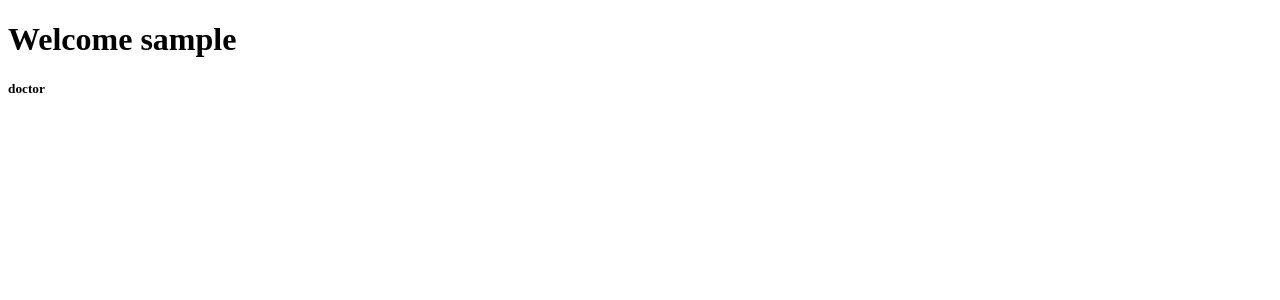
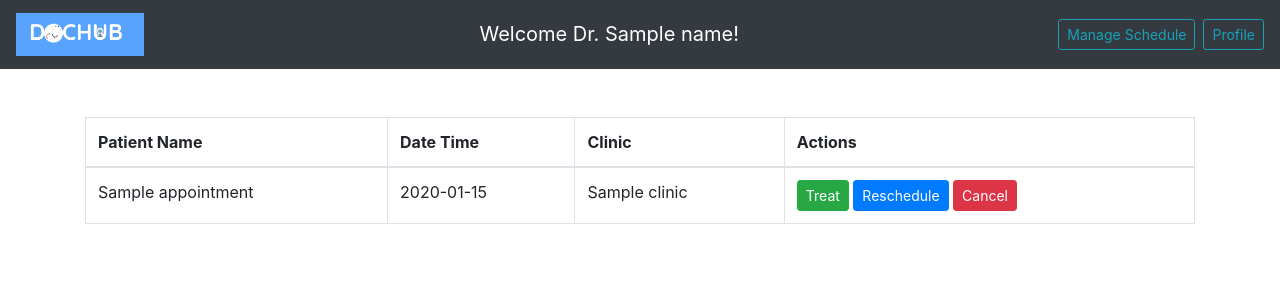
Before and after one commit to Bhunesh2000/dochub, a Flask app: template templates/doctor.html in a window 1280 px wide. Shown: the top 300 px of the page. Run offline with Flask 2, Linux system fonts and the light colour scheme; the template is opened without the code that fills it: most values are stand-ins (such as "Sample title", 1, 10 or a date in 2020); some libraries are stand-ins or nearby versions.

Commit message:
doctor page

```diff
--- a/app.py
+++ b/app.py
@@ -1,8 +1,8 @@
 import os
-from flask import Flask, render_template, request
+from flask import Flask, render_template, request, flash, redirect, url_for
 
 app = Flask(__name__)
-
+app.secret_key = 'we_are_56'
 
 @app.route('/')
 def hello_world():
@@ -16,12 +16,21 @@ def login():
     if usertype == 'patient':
         return render_template("patient.html", username=_username)
     elif usertype == 'doctor':
-        return render_template("doctor.html", username=_username)
+        return render_template("doctor.html", username=_username, name='Shashwat', appointments = [['shashwat', 'sunday 10AM', 'paf'], ['bhunesh', 'tuesday 7PM', 'aslkdfj']])
     elif usertype == 'pharmacy':
         return render_template("pharmacy.html", username=_username)
     elif usertype == 'clinic':
         return render_template("clinic.html", username=_username)
+    else:
+        flash('Please select user type')
+        return redirect(url_for('hello_world'))
+i = 0
+def get_i():
+    global i
+    i+=1
+    return i
 
 
 if __name__ == '__main__':
+    app.jinja_env.globals.update(get_i=get_i)
     app.run(debug = True)
--- a/static/css/style.css
+++ b/static/css/style.css
@@ -5,5 +5,6 @@
 }
 
 body {
-    font-family: 'Public Sans', sans-serif;
+    font-family: 'Roboto', sans-serif;
+    color: aqua;
 }
--- a/templates/doctor.html
+++ b/templates/doctor.html
@@ -1,14 +1,54 @@
 <!DOCTYPE html>
-<html>
+<html lang="en">
 <head>
-	<title>doctor</title>
+        <meta charset="UTF-8">
+        <meta name="viewport" content="width=device-width, initial-scale=1.0">
+		<title>Dochub - Doctor: {{ username }}</title>
+        <link href="https://fonts.googleapis.com/css2?family=Roboto&display=swap" rel="stylesheet">
+        <link rel="stylesheet" href="https://maxcdn.bootstrapcdn.com/bootstrap/4.4.1/css/bootstrap.min.css">
+        <!-- jQuery library -->
+        <script src="https://ajax.googleapis.com/ajax/libs/jquery/3.4.1/jquery.min.js"></script>
+        <!-- Popper JS -->
+        <script src="https://cdnjs.cloudflare.com/ajax/libs/popper.js/1.16.0/umd/popper.min.js"></script>
+        <!-- Latest compiled JavaScript -->
+        <script src="https://maxcdn.bootstrapcdn.com/bootstrap/4.4.1/js/bootstrap.min.js"></script>
+        <!-- <link href="{{ url_for('static', filename='css/style.css') }}" rel = "s<tylesheet"> -->
 </head>
 <body>
-	<div>
-		<h1>Welcome {{ username }}</h1>
-	</div>
-	<div>
-		<h5>doctor</h5>
+	<nav class="navbar navbar-expand-sm bg-dark navbar-dark">
+                <a class="navbar-brand" href="#">
+                <img src="{{ url_for('static', filename='docchub2.png') }}" alt="Logo" style="width:10vw;">
+                </a>
+                <a class="navbar-brand mx-auto" href="#">Welcome Dr. {{ name }}!</a>
+				<button class="btn btn-sm btn-outline-info mr-2" type="button">Manage Schedule</button>
+				<button class="btn btn-sm btn-outline-info" type="button">Profile</button>
+
+        </nav>
+	<div class="container pt-5">
+		<table class="table table-bordered">
+        <thead>
+          <tr>
+            <th scope="col">Patient Name</th>
+			<th scope="col">Date Time</th>
+			<th scope="col">Clinic</th>
+            <th scope="col">Actions</th>
+          </tr>
+        </thead>
+        <tbody>
+			{% for name, datetime, clinic in appointments %}
+				<tr>
+				<td>{{name}}</td>
+				<td>{{datetime}}</td>
+				<td>{{clinic}}</td>
+				<td>
+					<button type="button" class="btn btn-sm btn-success">Treat</button>
+					<button type="button" class="btn btn-sm btn-primary">Reschedule</button>
+					<button type="button" class="btn btn-sm btn-danger">Cancel</button>
+				</td>
+				</tr>
+			{% endfor %}
+		</tbody>
+		</table>
 	</div>
 </body>
 </html>
```
Also changed, not shown: templates/home.html (+11 -2 lines).
